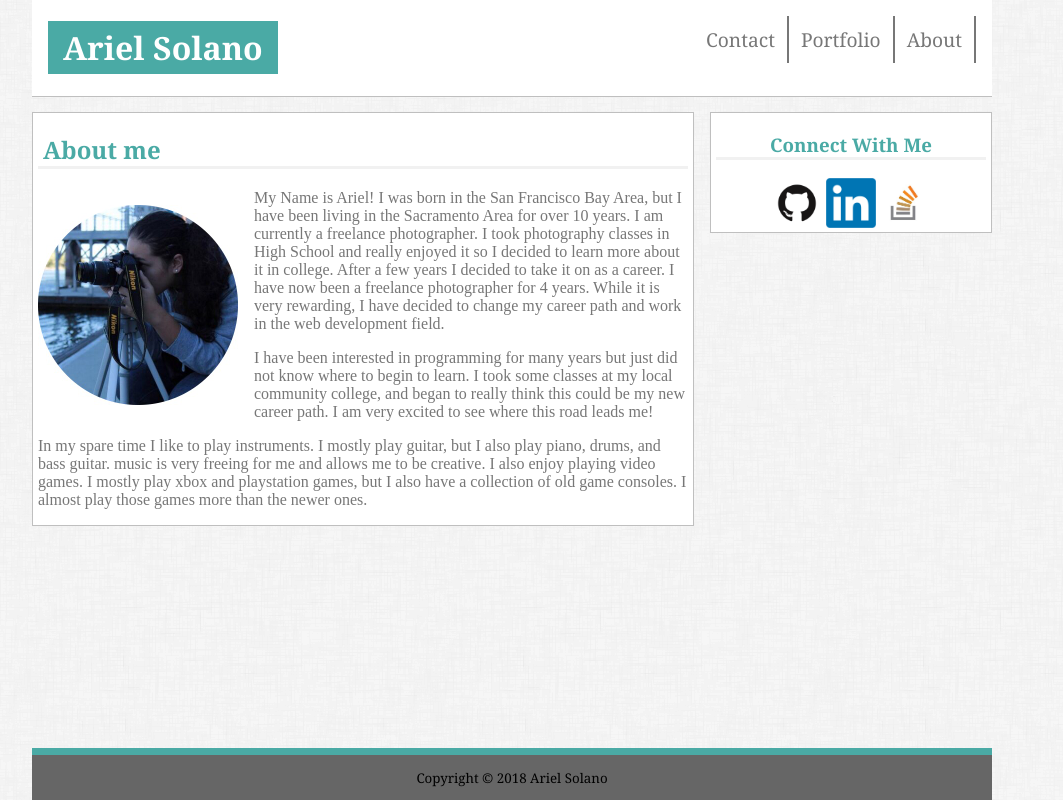
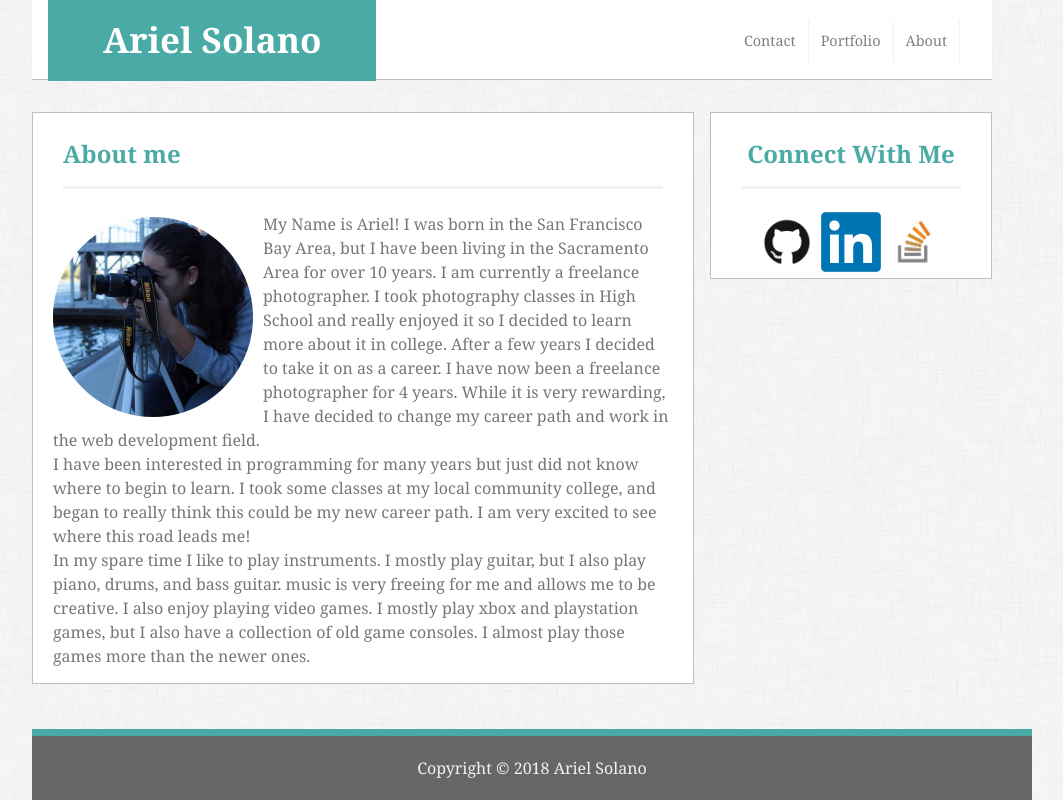
Before and after one commit to alyas94/Basic-Portfolio, a plain HTML site: page index.html in a window 1280 px wide. Shown: the whole page, without its empty margins (128-1191 px from the left). Drawn offline with Linux system fonts and the light colour scheme.

Commit message:
Update 1

```diff
--- a/assets/css/reset.css
+++ b/assets/css/reset.css
@@ -15,7 +15,6 @@ time, mark, audio, video {
 	padding: 0;
 	border: 0;
 	font-size: 100%;
-	font: inherit;
 	vertical-align: baseline;
 }
 /* HTML5 display-role reset for older browsers */
--- a/assets/css/style.css
+++ b/assets/css/style.css
@@ -3,6 +3,8 @@ body {
  max-width: 960px;
  margin:auto;
  background-image: url(../images/dust_scratches.png);
+ line-height: 1.5;
+ font-family: 'Georgia', Times, Times New Roman, serif;
 }
 
 header div, main {
@@ -11,23 +13,27 @@ header div, main {
 
 header {
  background: white;
- width: 960px;
+ min-width: 960px;
  position: fixed;
  font-family: 'Georgia', Times, Times New Roman, serif;
  border-bottom: .5px solid #7777;
+ box-sizing: border-box;
+ height: 80px;
 }
 h1{
 	background: #4aaaa5;
 	color: white;
 	float: left;
-	padding: 5px 15px 5px 15px;
+	padding: 14px 55px 14px 55px;
+	font-size: 35px
 }
 h2,h3{
 	font-family: 'Georgia', Times, Times New Roman, serif;
 	color: #4aaaa5;
 	border-bottom: 3px solid #f1f1f1;
-	border-spacing: 15px;
-	padding: 0px 5px 0px 5px;
+	padding-bottom: 14px;
+	margin: 23px 25px 23px 25px;
+	font-size: 24px;
 }
 div.leftImages {
   width: 42%;
@@ -45,11 +51,6 @@ div.clear{
 	clear: both;
 }
 
-div.container {
-  text-align: center;
-  padding: 5px 5px;
- }
-
 main {
 	float:left;
 	position: absolute;
@@ -63,33 +64,37 @@ main {
 }
 #mainbody{
 	color:#777777;
+	margin: 15px;
 }
 #mainPhoto{
 	float: left;
-	padding: 1em 1em 0em 0em;
 	max-height: 200px;
 	max-width: 200px;
+	margin: 5px 10px 5px 0px
 }
 
 header a {
  text-decoration: none;
- color:#777777;
+ color:gray;
 }
 header li {
  float: right;
- border-right:solid 2px #777777;
+ border-right:solid 1px #f1f1f1;
  padding: 10px 12px;
  font-size: larger;
- font: #777777;
+ color: #f1f1f1;
 }
 
 header li a:hover {
- color: black;
+ color: #f1f1f1;
 }
 
 header ul {
  float: right;
  list-style-type: none;
+ padding: inherit;
+ padding-top: 20px;
+ font-size: 75%;
 }
 
 input[type=text], select, textarea {
@@ -130,13 +135,14 @@ input[type=submit]:hover {
 	border: .1px solid #7777;
 }
 footer{
-	font-size: smaller;
 	border-top: solid 7px #4aaaa5;
 	clear: both;
 	background: #666666;
  	width: 960px;
  	bottom: 0;
  	position: fixed;
+ 	padding: 20px;
  	font-family: 'Georgia', Times, Times New Roman, serif;
  	text-align: center;
+ 	color: #f1f1f1;
 }
--- a/index.html
+++ b/index.html
@@ -3,7 +3,7 @@
 <head>
 	<meta charset="utf-8">
 	<title>Home</title>
-
+  <link rel="stylesheet" type="text/css" href="assets/css/reset.css">
 	<link rel="stylesheet" type="text/css" href="assets/css/style.css">
 
 </head>
@@ -34,9 +34,9 @@
  <div style="clear: both;"></div>
  <div id="sidebar">
   <h3>Connect With Me</h3>
-  <a href="https://github.com/alyas94"><img src="assets/images/GitHub-Mark.png" width="50" height="50"></a>
-  <a href="https://www.linkedin.com/in/ariel-solano/"><img src="assets/images/LinkedInicon.png" width="50" height="50"></a>
-  <a href="https://stackoverflow.com/users/9179500/ariel-solano?tab=profile"><img src="assets/images/Stacklogo.jpg" width="50" height="50"></a>
+  <a href="https://github.com/alyas94"><img src="assets/images/GitHub-Mark.png" width="60" height="60"></a>
+  <a href="https://www.linkedin.com/in/ariel-solano/"><img src="assets/images/LinkedInicon.png" width="60" height="60"></a>
+  <a href="https://stackoverflow.com/users/9179500/ariel-solano?tab=profile"><img src="assets/images/Stacklogo.jpg" width="60" height="60"></a>
 </div>
 <footer>
 	<p>Copyright © 2018 Ariel Solano</p>
```
Also changed, not shown: contact.html (+1 -1 lines), portfolio.html (+1 -1 lines).
